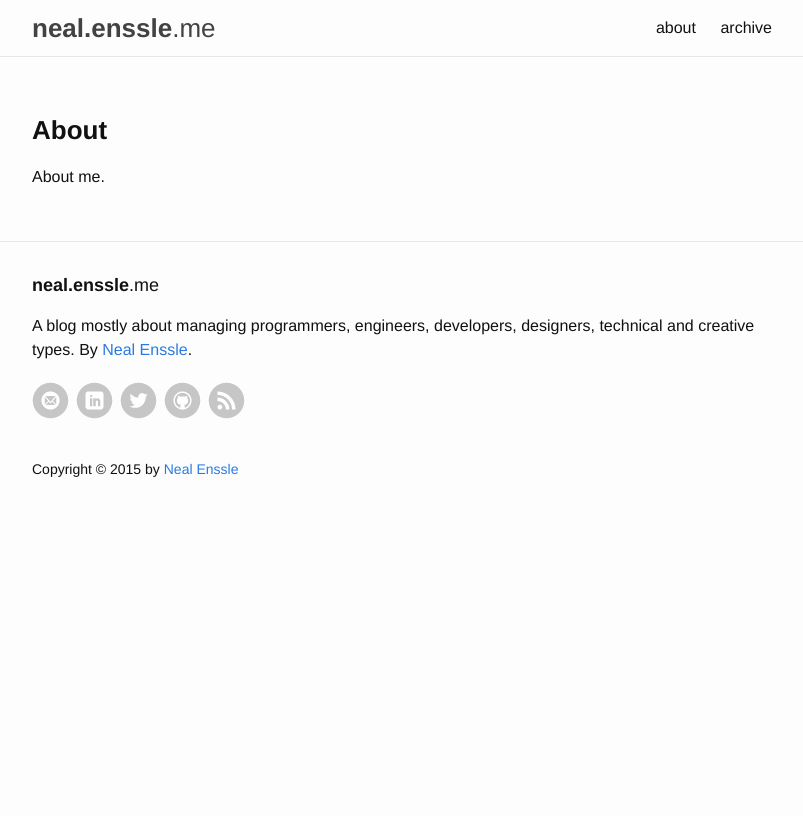
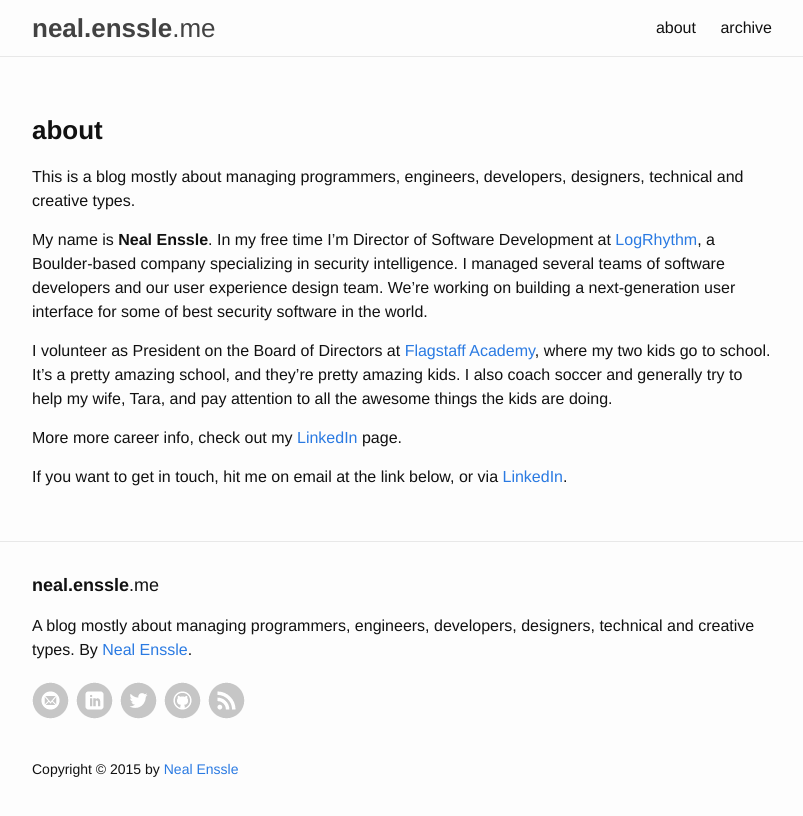
Before and after one commit to nealenssle/nealenssle.github.io, a Jekyll site: the page built from about.md, in a window 1280 px wide. Shown: the top 816 px of the page, without its empty margins (238-1041 px from the left). Built offline with Jekyll 4.4.1, drawn with Linux system fonts in a browser that asks for light colours.

Commit message:
Content for About and Archive pages.

```diff
--- a/about.md
+++ b/about.md
@@ -1,7 +1,15 @@
 ---
 layout: page
-title: About
+title: about
 permalink: /about/
 ---
 
-About me.
+This is a blog mostly about managing programmers, engineers, developers, designers, technical and creative types.
+
+My name is **Neal Enssle**. In my free time I'm Director of Software Development at [LogRhythm](http://www.logrhythm.com), a Boulder-based company specializing in security intelligence. I managed several teams of software developers and our user experience design team. We're working on building a next-generation user interface for some of best security software in the world.
+
+I volunteer as President on the Board of Directors at [Flagstaff Academy](http://flagstaffacademy.org), where my two kids go to school. It's a pretty amazing school, and they're pretty amazing kids. I also coach soccer and generally try to help my wife, Tara, and pay attention to all the awesome things the kids are doing.
+
+More more career info, check out my [LinkedIn](https://www.linkedin.com/in/nealenssle) page.
+
+If you want to get in touch, hit me on email at the link below, or via [LinkedIn](https://www.linkedin.com/in/nealenssle).
```
Also changed, not shown: archive.html (added, +8 -0 lines), archive.md (deleted, +0 -7 lines).
